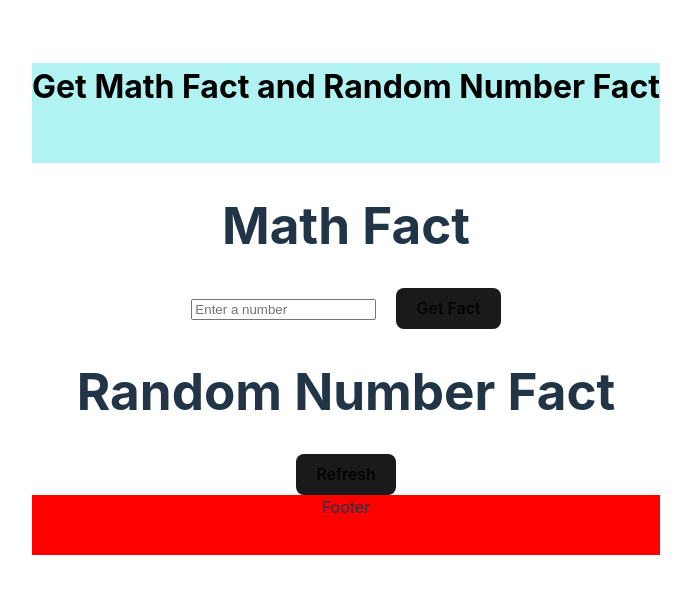
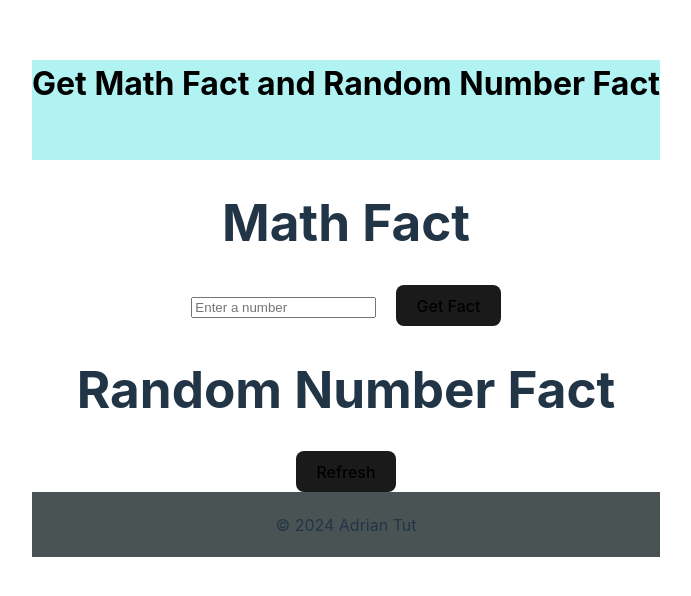
Before and after one commit to Adriantutuianu/project-practice-react, a React (Vite) app: page / in a window 1280 px wide. Shown: the part 102-698 px from the top of the page, without its empty margins (294-985 px from the left). Built offline with nearby package versions, Linux system fonts and the light colour scheme; no server answers.

Commit message:
Added footer

```diff
--- a/src/compoents/footer/Footer.jsx
+++ b/src/compoents/footer/Footer.jsx
@@ -2,7 +2,15 @@ import "./footer.css";
 import React from "react";
 
 const Footer = () => {
-  return <footer>Footer</footer>;
+  const currentYear = new Date().getFullYear();
+
+  return (
+    <footer>
+      <div className="footer-content">
+        <p>&copy; {currentYear} Adrian Tut </p>
+      </div>
+    </footer>
+  );
 };
 
 export default Footer;
--- a/src/compoents/footer/footer.css
+++ b/src/compoents/footer/footer.css
@@ -1,4 +1,25 @@
 footer {
-  height: 60px;
-  background-color: red;
+  max-height: 55px;
+  padding: 5px 0;
+  text-align: center;
+  background-color: rgb(74, 83, 83);
 }
+
+/* Styles for the content within the footer */
+.footer-content {
+  max-width: 1200px;
+  margin: 0 auto;
+  display: flex;
+  justify-content: center;
+  align-items: center;
+}
+
+/* Styles for links within the footer */
+.footer-content a {
+  color: #fff;
+  text-decoration: none;
+}
+/* Hover effect for links within the footer */
+.footer-content a:hover {
+  text-decoration: underline;
+}
```
